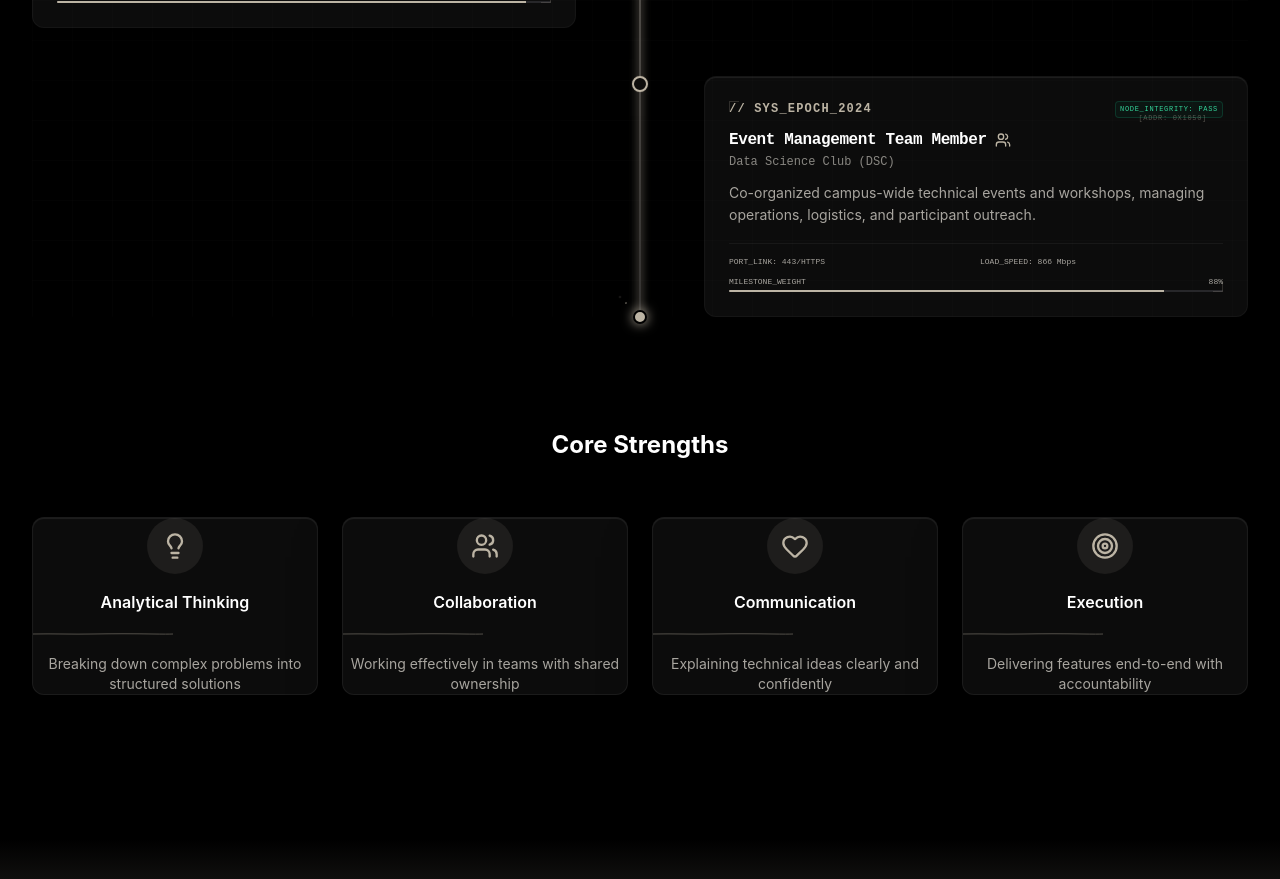
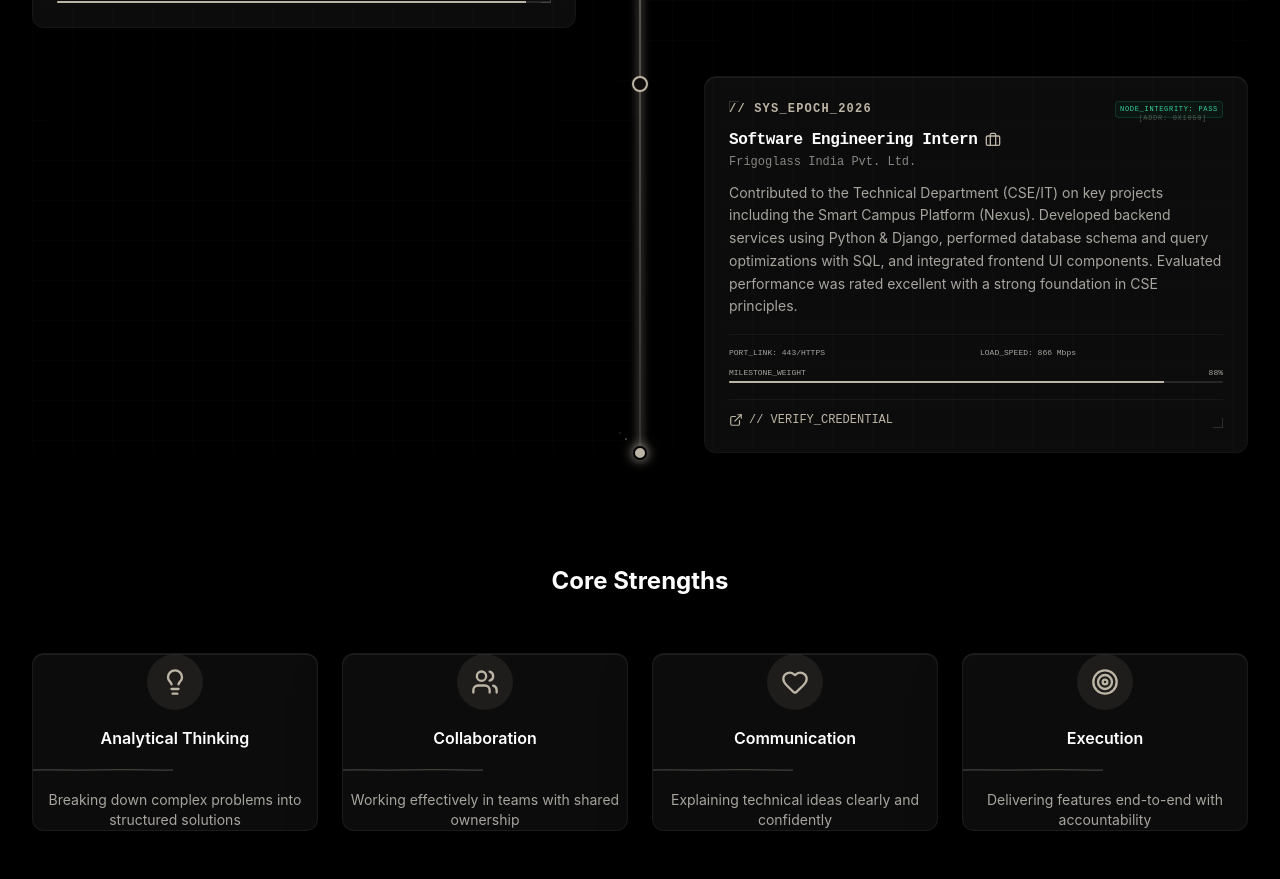
Before and after one commit to Nydv01/portfolio, a React (Vite) app: page /about in a window 1280 px wide. Shown: the part 3060-3939 px from the top of the page. Built offline with nearby package versions, Linux system fonts and the light colour scheme; no server answers.

Commit message:
chore: revert Software Engineering Intern and remove Event Management node from timeline

```diff
--- a/src/data/defaultContent.ts
+++ b/src/data/defaultContent.ts
@@ -477,13 +477,14 @@
       order: 4,
     },
     {
-      id: 'tl-7',
-      year: '2024',
-      title: 'Event Management Team Member',
-      institution: 'Data Science Club (DSC)',
+      id: 'tl-6',
+      year: 'Nov 2025 – Jan 2026',
+      title: 'Software Engineering Intern',
+      institution: 'Frigoglass India Pvt. Ltd.',
       description:
-        'Co-organized campus-wide technical events and workshops, managing operations, logistics, and participant outreach.',
-      icon: 'Users',
+        'Contributed to the Technical Department (CSE/IT) on key projects including the Smart Campus Platform (Nexus). Developed backend services using Python & Django, performed database schema and query optimizations with SQL, and integrated frontend UI components. Evaluated performance was rated excellent with a strong foundation in CSE principles.',
+      icon: 'Briefcase',
+      linkUrl: 'https://drive.google.com/file/d/16J4bQbQWaQ0bR0VZvgZFR4OvAbUi3mi2/view?usp=sharing',
       order: 5,
     },
   ],
```
